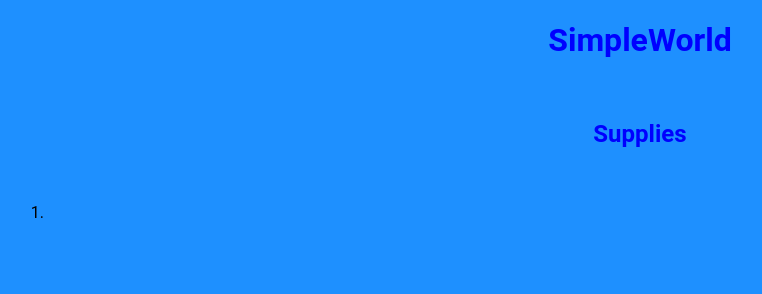
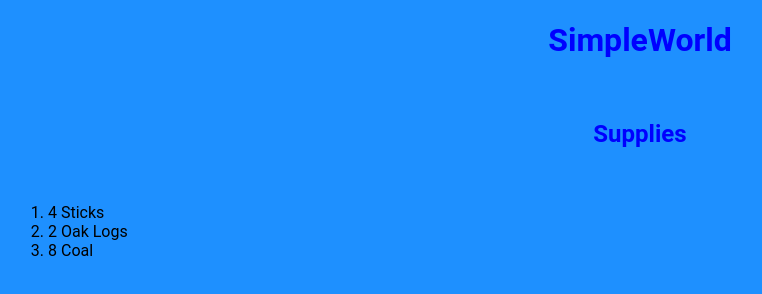
Before and after one commit to NoUser123098/SimpleGames, a plain HTML site: page aaaa/index.htm in a window 1280 px wide. Shown: the whole page, without its empty margins (0-762 px from the left). Drawn offline with Linux system fonts and the light colour scheme.

Commit message:
Update index.htm

```diff
--- a/aaaa/index.htm
+++ b/aaaa/index.htm
@@ -25,7 +25,9 @@
     <h2>Supplies</h2>
     <br>
     <ol>
-      <li></li>
+      <li>4 Sticks</li>
+      <li>2 Oak Logs</li>
+      <li>8 Coal</li>
     </ol>
   </body>
 </html>
```
